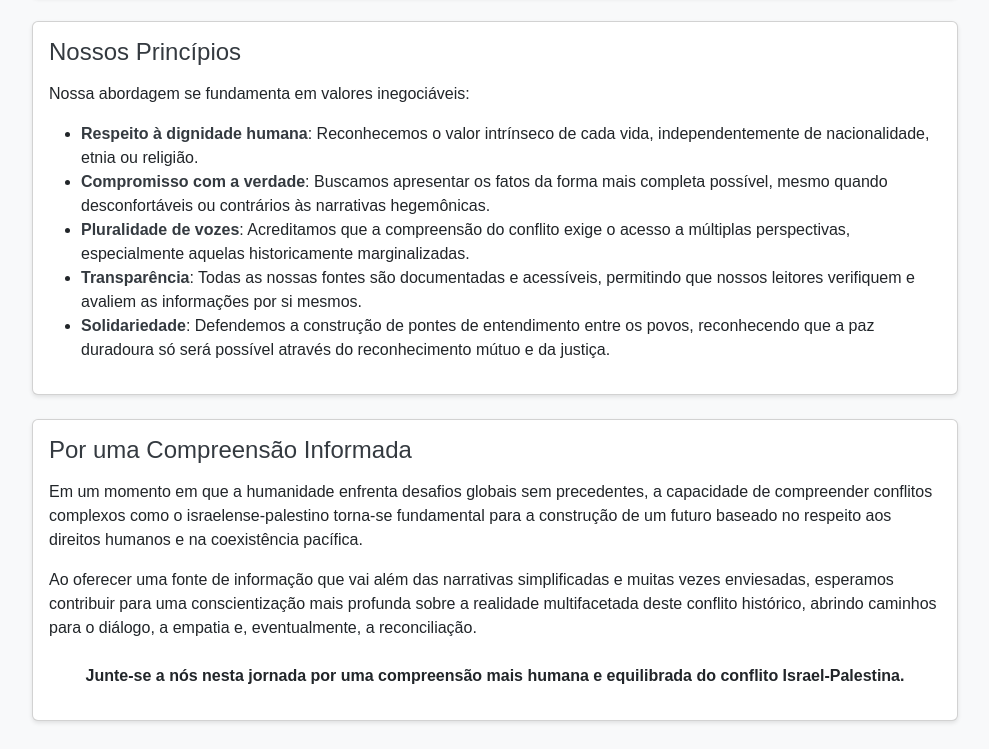
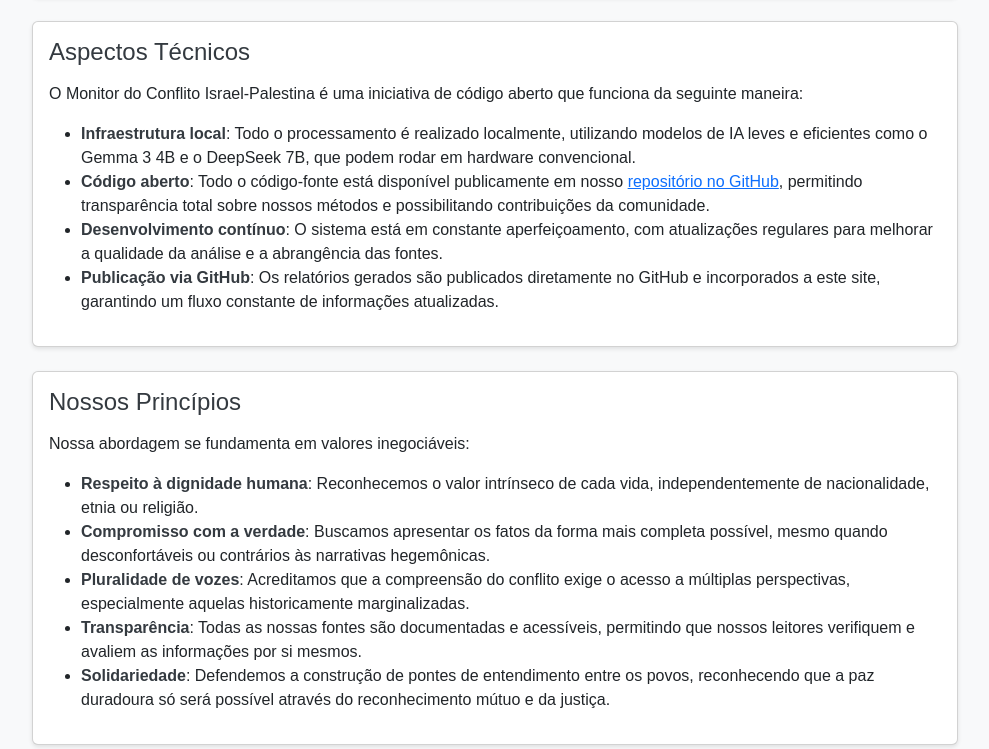
Before and after one commit to RaulCN/monitor_de_noticias_Israel_x_Palestina, a plain HTML site: page sobre.html in a window 1280 px wide. Shown: the part 1012-1761 px from the top of the page, without its empty margins (145-1134 px from the left). Drawn offline with nearby package versions, Linux system fonts and the light colour scheme.

Commit message:
Update sobre.html

```diff
--- a/sobre.html
+++ b/sobre.html
@@ -61,6 +61,19 @@
         </div>
 
         <div class="card mb-4">
+  <div class="card-body">
+    <h2>Aspectos Técnicos</h2>
+    <p>O Monitor do Conflito Israel-Palestina é uma iniciativa de código aberto que funciona da seguinte maneira:</p>
+    <ul>
+      <li><strong>Infraestrutura local</strong>: Todo o processamento é realizado localmente, utilizando modelos de IA leves e eficientes como o Gemma 3 4B e o DeepSeek 7B, que podem rodar em hardware convencional.</li>
+      <li><strong>Código aberto</strong>: Todo o código-fonte está disponível publicamente em nosso <a href="https://github.com/RaulCN/monitor_de_noticias_Israel_x_Palestina/tree/main" target="_blank">repositório no GitHub</a>, permitindo transparência total sobre nossos métodos e possibilitando contribuições da comunidade.</li>
+      <li><strong>Desenvolvimento contínuo</strong>: O sistema está em constante aperfeiçoamento, com atualizações regulares para melhorar a qualidade da análise e a abrangência das fontes.</li>
+      <li><strong>Publicação via GitHub</strong>: Os relatórios gerados são publicados diretamente no GitHub e incorporados a este site, garantindo um fluxo constante de informações atualizadas.</li>
+    </ul>
+  </div>
+</div>
+
+        <div class="card mb-4">
           <div class="card-body">
             <h2>Nossos Princípios</h2>
             <p>Nossa abordagem se fundamenta em valores inegociáveis:</p>
```
